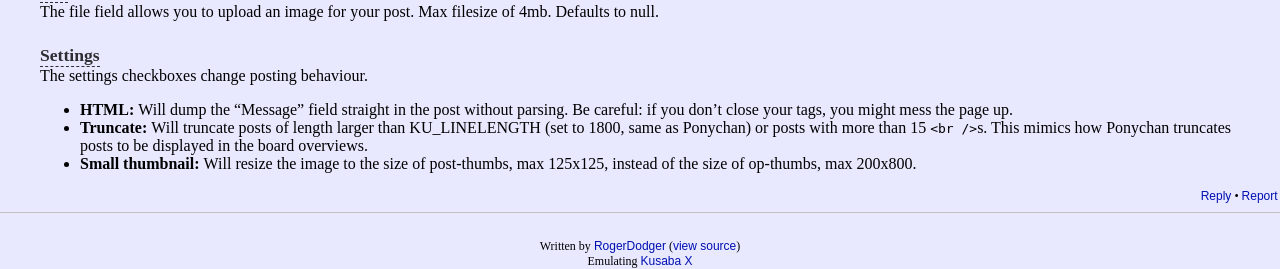
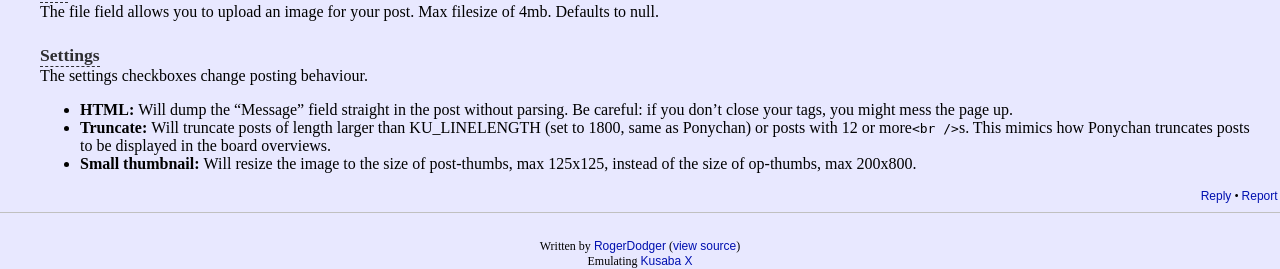
Before and after one commit to RogerDodger/PostTester, a PHP site: page /post-tester.php in a window 1280 px wide. Shown: the part 1448-1717 px from the top of the page. Run offline with PHP 8.4, Linux system fonts and the light colour scheme.

Commit message:
formatLongMessage() fixed to mimic Ponychan's behaiviour

```diff
--- a/assets/help.php
+++ b/assets/help.php
@@ -88,7 +88,7 @@ The file field allows you to upload an image for your post. Max filesize of 4mb.
 The settings checkboxes change posting behaviour.
 <ul>
 	<li><b>HTML: </b>Will dump the “Message” field straight in the post without parsing. Be careful: if you don’t close your tags, you might mess the page up.</li>
-	<li><b>Truncate: </b>Will truncate posts of length larger than KU_LINELENGTH (set to 1800, same as Ponychan) or posts with more than 15 <span class="code">&lt;br /&gt;</span>s. This mimics how Ponychan truncates posts to be displayed in the board overviews.</li>
+	<li><b>Truncate: </b>Will truncate posts of length larger than KU_LINELENGTH (set to 1800, same as Ponychan) or posts with 12 or more<span class="code">&lt;br /&gt;</span>s. This mimics how Ponychan truncates posts to be displayed in the board overviews.</li>
 	<li><b>Small thumbnail: </b>Will resize the image to the size of post-thumbs, max 125x125, instead of the size of op-thumbs, max 200x800.</li>
 </ul>
 </div>
--- a/assets/postjelly.php
+++ b/assets/postjelly.php
@@ -97,10 +97,10 @@ function calculateNameAndTripcode($post_name) {
 
 function formatLongMessage($message) {
 	$output = '';
-	if ((strlen($message) > KU_LINELENGTH || count(explode('<br />', $message)) > 15)) {
+	if ((strlen($message) > KU_LINELENGTH || count(explode('<br />', $message)) > 12)) {
 		$message_exploded = explode('<br />', $message);
 		$message_shortened = '';
-		for ($i = 0; $i <= 14; $i++) {
+		for ($i = 0; $i <= 11; $i++) {
 			if (isset($message_exploded[$i])) {
 				$message_shortened .= $message_exploded[$i] . '<br />';
 			}
```
